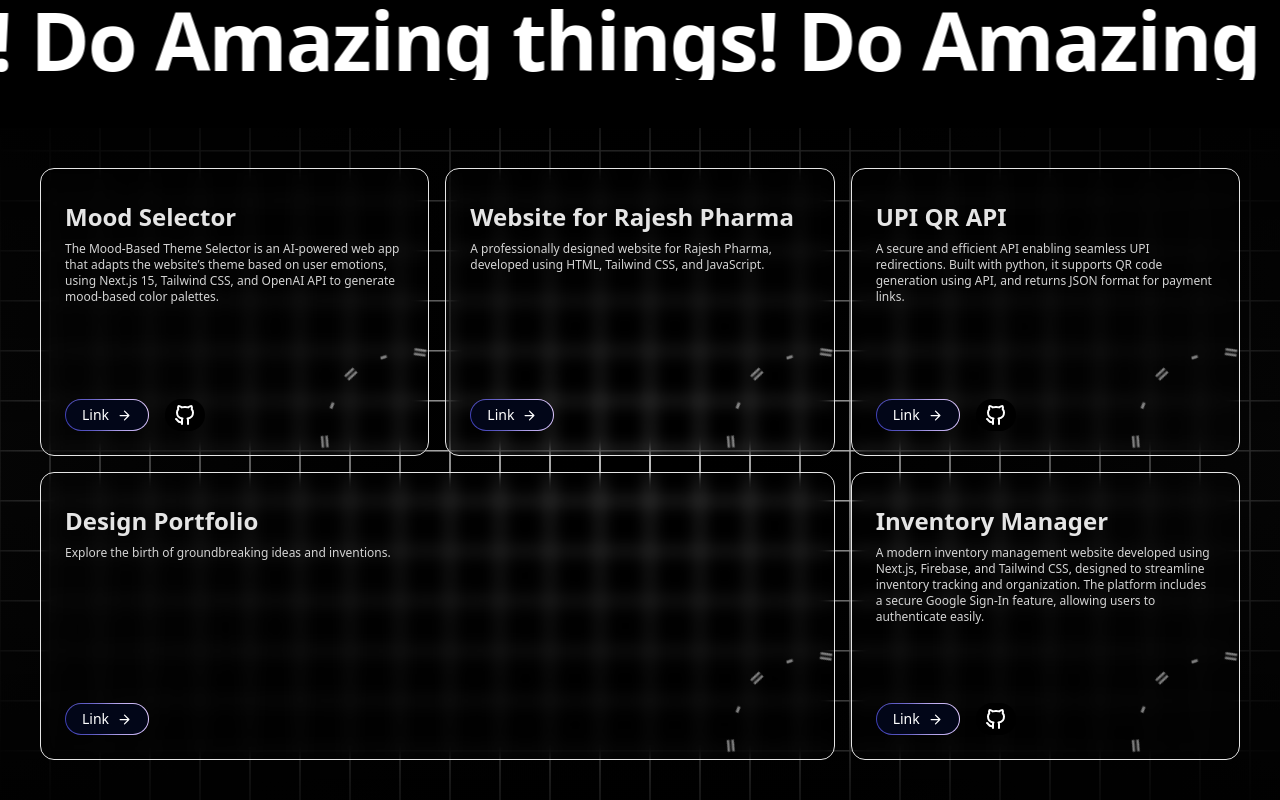
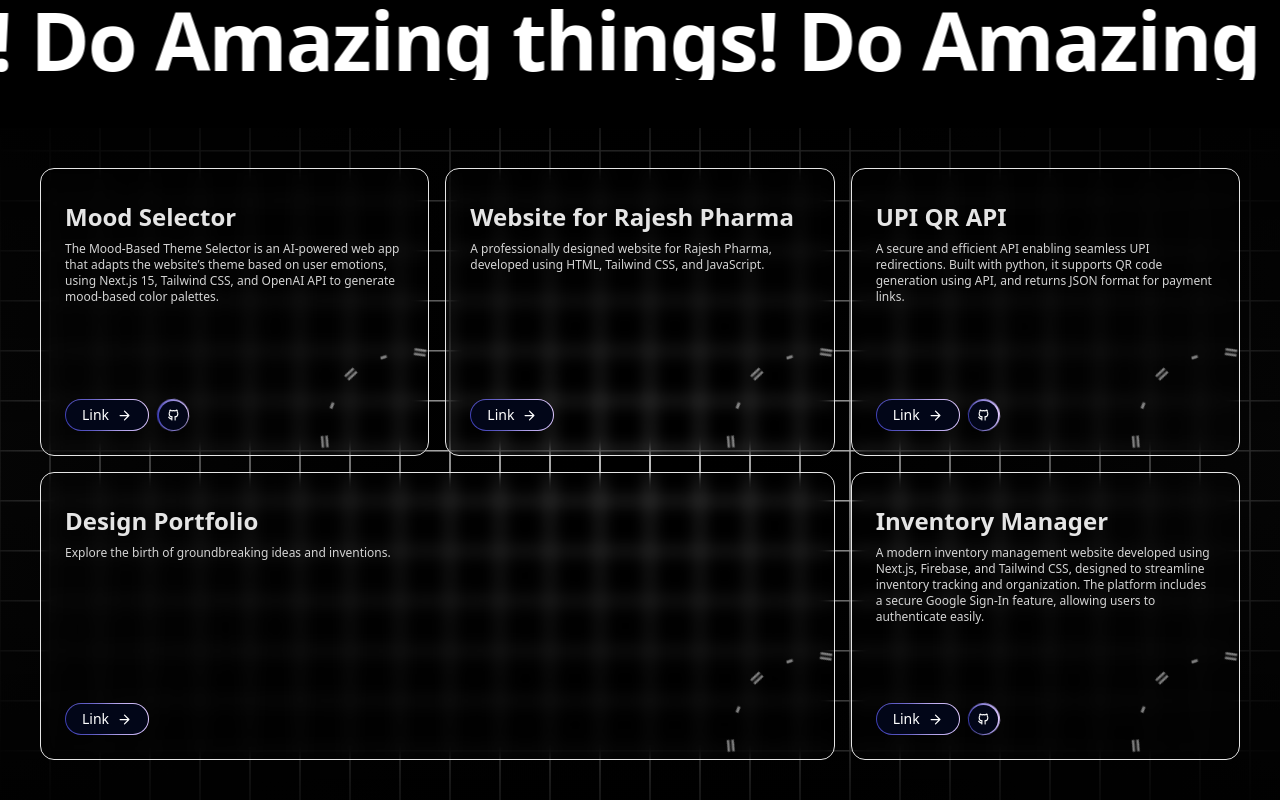
Before and after one commit to ChirayuSahu/nextjs-portfolio, a Next.js app: page / in a window 1280 px wide. Shown: the part 1617-2417 px from the top of the page. Built offline with nearby package versions, Linux system fonts and the light colour scheme.

Commit message:
added gradient border to github icon

```diff
--- a/components/ui/bento-grid.tsx
+++ b/components/ui/bento-grid.tsx
@@ -54,13 +54,20 @@
           {description}
         </div>
       </div>
-      <div className="flex sm:space-x-2 mt-6 md:mt-0 mb-0">
+      <div className="flex mt-6 md:mt-0 mb-0">
         <CustomButton text="Link" url={url} />
         {source?.trim() ? (
           <a href={source} target="_blank" className="inline-block">
-          <div className="p-2 h-8 ml-2 bg-black rounded-4xl flex items-center justify-center">
-            <IconBrandGithub color="white" className="flex"/>
-          </div>
+            <div className="relative ml-2 flex items-center justify-center h-8 w-8 p-[1.5px] rounded-full">
+              <span className="absolute inset-0 animate-[spin_2s_linear_infinite] rounded-full bg-[conic-gradient(from_90deg_at_50%_50%,#E2CBFF_0%,#393BB2_50%,#E2CBFF_100%)]"></span>
+
+              <div className="relative p-2 flex h-full w-full items-center justify-center bg-slate-950 rounded-full">
+                <IconBrandGithub color="white" className="flex" />
+              </div>
+            </div>
+
+
+
           </a>
         ) : null}
       </div>
```
